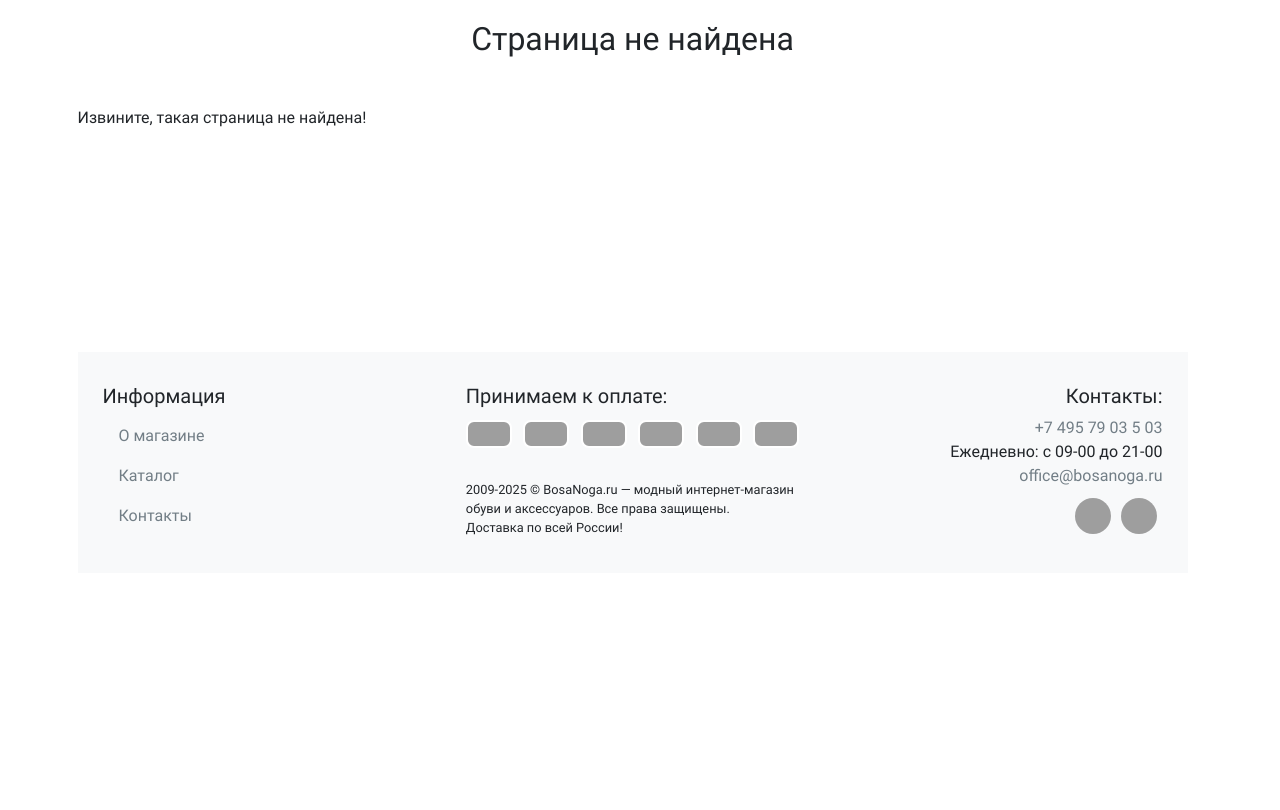
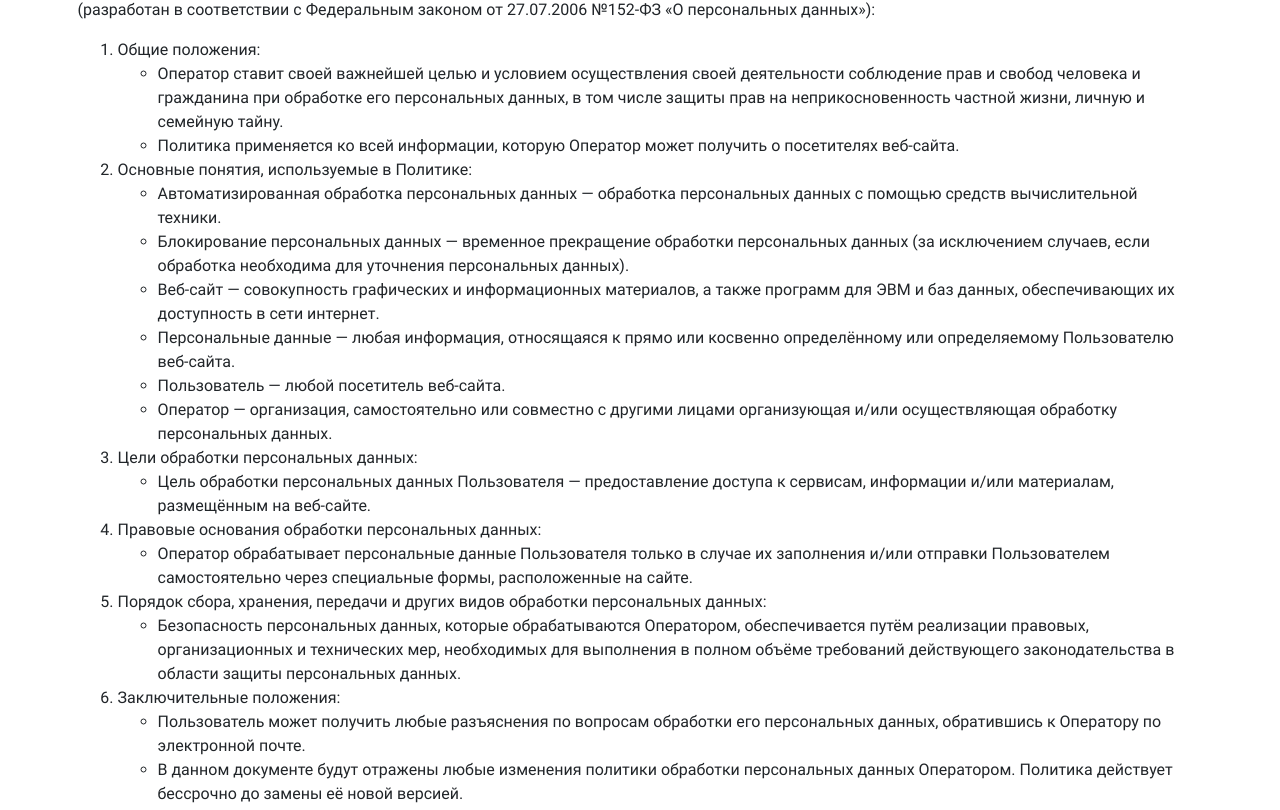
Before and after one commit to SoullessSoldier/netology-react_diploma, a React (Vite) app in the folder frontend/: page /personal-policy in a window 1280 px wide. Shown: the part 670-1480 px from the top of the page. Before the commit the page ends 1243 px from the top, so only its background shows below. Built offline with nearby package versions, Linux system fonts and the light colour scheme; no server answers; grey boxes are pictures that could not be loaded.

Commit message:
Добавил компонент Политики обработки персональных данных, маршрут и ссылки к нему

```diff
--- a/frontend/src/App.jsx
+++ b/frontend/src/App.jsx
@@ -9,6 +9,7 @@ import Cart from "@/components/Cart/Cart";
 import Catalog from "@/components/Catalog/Catalog";
 import Contacts from "@/components/Contacts/Contacts";
 import CatalogProductCard from "@/components/Catalog/CatalogProductCard";
+import PersonalDataPolicy from "@/components/PersonalDataPolicy/PersonalDataPolicy";
 import {
   loadTopSalesRequest,
   loadCategoriesRequest,
@@ -39,6 +40,7 @@ function App() {
           <Route path="catalog" element={<Catalog />} />
           <Route path="catalog/:id.html" element={<CatalogProductCard />} />
           <Route path="contacts" element={<Contacts />} />
+          <Route path="personal-policy" element={<PersonalDataPolicy />} />
           <Route path="*" element={<NotFound />} />
         </Route>
       </Routes>
--- a/frontend/src/components/Cart/CartTable.jsx
+++ b/frontend/src/components/Cart/CartTable.jsx
@@ -8,9 +8,6 @@ const Cart = () => {
   const dispatch = useDispatch();
 
   const calcItemTotalPrice = (price, quantity) => {
-    /*const conditionPrice = !Number.isNaN(parseFloat(price));
-    const conditionQuantity = Number.isInteger(parseInt(quantity));
-    return conditionPrice && conditionQuantity ? price * quantity : 0;*/
     return price * quantity;
   };
 
@@ -86,7 +83,15 @@ const Cart = () => {
           <form className="card-body" onSubmit={(e) => e.preventDefault()}>
             <div className="form-group">
               <label htmlFor="phone">Телефон</label>
-              <input className="form-control" id="phone" placeholder="Ваш телефон" />
+              <input
+                className="form-control"
+                id="phone"
+                placeholder="Ваш телефон"
+                type="tel"
+                pattern="[0-9]{3}-[0-9]{3}-[0-9]{2}-[0-9]{2}"
+                title="Номер телефона в формате 999-111-22-33"
+                required
+              />
             </div>
             <div className="form-group">
               <label htmlFor="address">Адрес доставки</label>
@@ -94,12 +99,22 @@ const Cart = () => {
                 className="form-control"
                 id="address"
                 placeholder="Адрес доставки"
+                type="address"
+                required
               />
             </div>
             <div className="form-group form-check">
-              <input type="checkbox" className="form-check-input" id="agreement" />
+              <input
+                type="checkbox"
+                className="form-check-input"
+                id="agreement"
+                required
+              />
               <label className="form-check-label" htmlFor="agreement">
-                Согласен с правилами доставки
+                Согласен с <a href="#">Правилами доставки</a> и{" "}
+                <Link to="personal-policy">
+                  Политикой обработки персональных данных
+                </Link>
               </label>
             </div>
             <button type="submit" className="btn btn-outline-secondary">
--- a/frontend/src/components/Footer/Footer.jsx
+++ b/frontend/src/components/Footer/Footer.jsx
@@ -30,6 +30,11 @@ const Footer = () => {
               <li className="nav-item">
                 <Link className="nav-link" to="contacts">
                   Контакты
+                </Link>
+              </li>
+              <li className="nav-item">
+                <Link className="nav-link" to="personal-policy">
+                  Политика обработки персональных данных
                 </Link>
               </li>
             </ul>
--- /dev/null
+++ b/frontend/src/components/PersonalDataPolicy/PersonalDataPolicy.jsx
@@ -0,0 +1,107 @@
+const PersonalDataPolicy = () => {
+  return (
+    <article>
+      <h3>Пример текста Политики обработки персональных данных для веб-сайта</h3>
+      <p>
+        (разработан в соответствии с Федеральным законом от 27.07.2006 №152-ФЗ «О
+        персональных данных»):
+      </p>
+      <ol>
+        <li>
+          <strong>Общие положения:</strong>
+          <ul>
+            <li>
+              Оператор ставит своей важнейшей целью и условием осуществления своей
+              деятельности соблюдение прав и свобод человека и гражданина при
+              обработке его персональных данных, в том числе защиты прав на
+              неприкосновенность частной жизни, личную и семейную тайну.
+            </li>
+            <li>
+              Политика применяется ко всей информации, которую Оператор может
+              получить о посетителях веб-сайта.
+            </li>
+          </ul>
+        </li>
+        <li>
+          <strong>Основные понятия, используемые в Политике:</strong>
+          <ul>
+            <li>
+              Автоматизированная обработка персональных данных — обработка
+              персональных данных с помощью средств вычислительной техники.
+            </li>
+            <li>
+              Блокирование персональных данных — временное прекращение обработки
+              персональных данных (за исключением случаев, если обработка необходима
+              для уточнения персональных данных).
+            </li>
+            <li>
+              Веб-сайт — совокупность графических и информационных материалов, а
+              также программ для ЭВМ и баз данных, обеспечивающих их доступность в
+              сети интернет.
+            </li>
+            <li>
+              Персональные данные — любая информация, относящаяся к прямо или
+              косвенно определённому или определяемому Пользователю веб-сайта.
+            </li>
+            <li>Пользователь — любой посетитель веб-сайта.</li>
+            <li>
+              Оператор — организация, самостоятельно или совместно с другими лицами
+              организующая и/или осуществляющая обработку персональных данных.
+            </li>
+          </ul>
+        </li>
+        <li>
+          <strong>Цели обработки персональных данных:</strong>
+          <ul>
+            <li>
+              Цель обработки персональных данных Пользователя — предоставление
+              доступа к сервисам, информации и/или материалам, размещённым на
+              веб-сайте.
+            </li>
+          </ul>
+        </li>
+        <li>
+          <strong>Правовые основания обработки персональных данных:</strong>
+          <ul>
+            <li>
+              Оператор обрабатывает персональные данные Пользователя только в случае
+              их заполнения и/или отправки Пользователем самостоятельно через
+              специальные формы, расположенные на сайте.
+            </li>
+          </ul>
+        </li>
+        <li>
+          <strong>
+            Порядок сбора, хранения, передачи и других видов обработки персональных
+            данных:
+          </strong>
+          <ul>
+            <li>
+              Безопасность персональных данных, которые обрабатываются Оператором,
+              обеспечивается путём реализации правовых, организационных и технических
+              мер, необходимых для выполнения в полном объёме требований действующего
+              законодательства в области защиты персональных данных.
+            </li>
+          </ul>
+        </li>
+        <li>
+          <strong>Заключительные положения:</strong>
+          <ul>
+            <li>
+              {" "}
+              Пользователь может получить любые разъяснения по вопросам обработки его
+              персональных данных, обратившись к Оператору по электронной почте.
+            </li>
+            <li>
+              В данном документе будут отражены любые изменения политики обработки
+              персональных данных Оператором. Политика действует бессрочно до замены
+              её новой версией.
+            </li>
+          </ul>
+        </li>
+      </ol>
+    </article>
+  );
+};
+
+export default PersonalDataPolicy;
```
